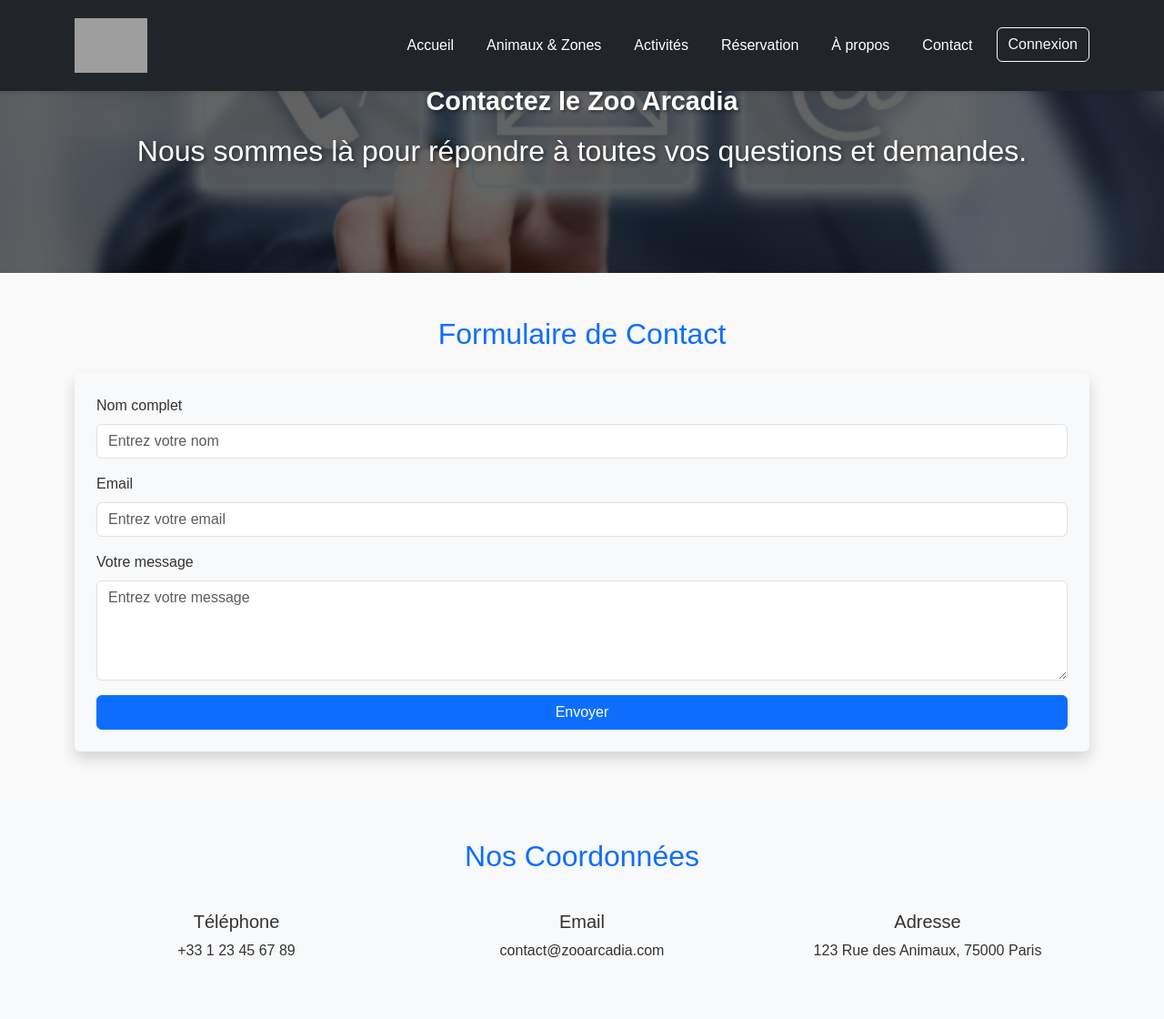
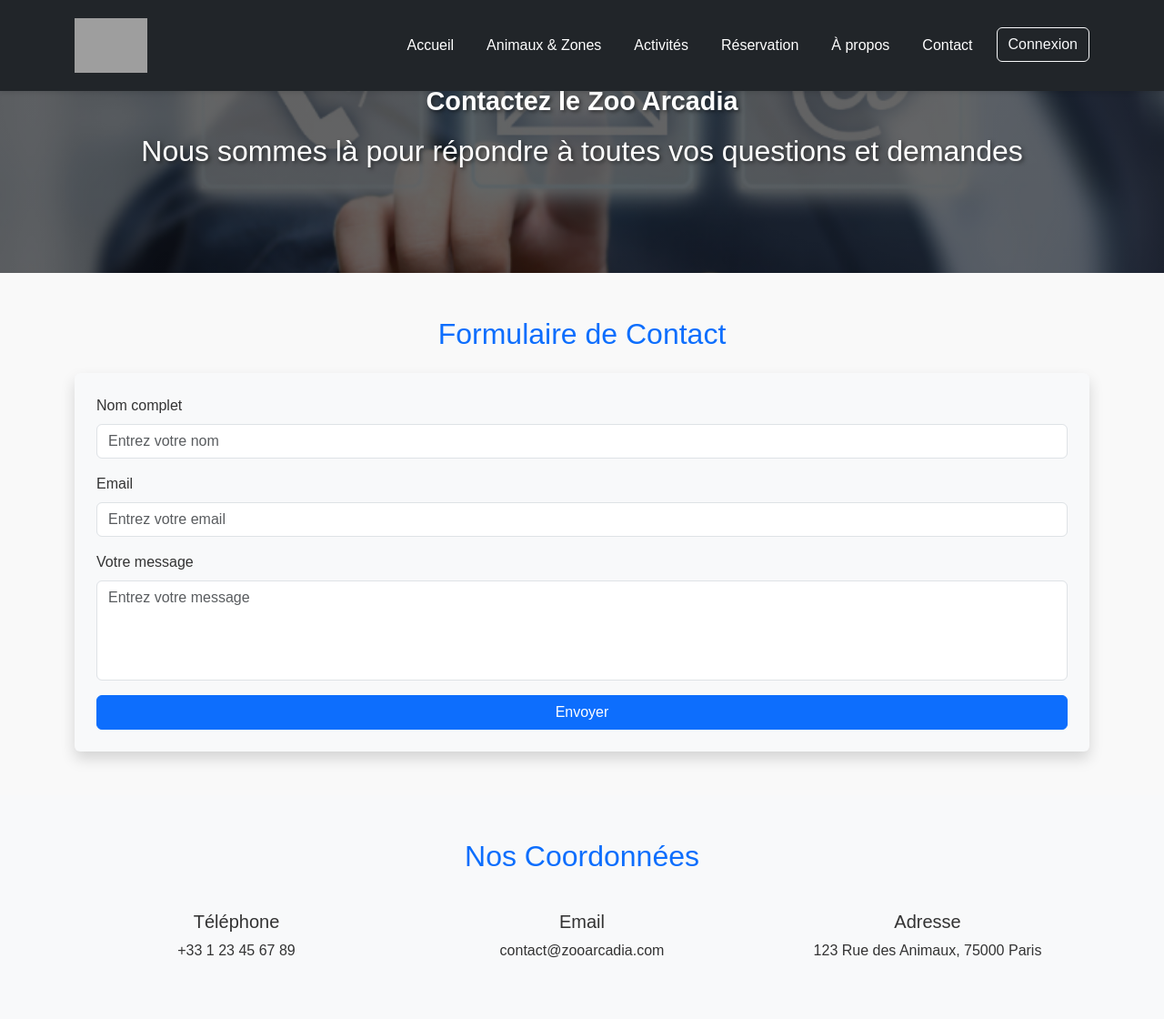
Before and after one commit to lotfi8-dev/www-zoo, a PHP site: page /pages/contact.php in a window 1280 px wide. Shown: the top 1120 px of the page at 91% size. Run offline with PHP 8.4, Linux system fonts and the light colour scheme; grey boxes are pictures that could not be loaded.

Commit message:
contact.php - Fix textarea & typo

```diff
--- a/pages/contact.php
+++ b/pages/contact.php
@@ -60,7 +60,7 @@ if ($_SERVER['REQUEST_METHOD'] == 'POST') {
     <header class="hero-section text-white text-center">
         <div class="container d-flex flex-column justify-content-center align-items-center h-100">
             <h1 class="display-4">Contactez le Zoo Arcadia</h1>
-            <p class="lead">Nous sommes là pour répondre à toutes vos questions et demandes.</p>
+            <p class="lead">Nous sommes là pour répondre à toutes vos questions et demandes</p>
         </div>
     </header>
 
@@ -79,7 +79,7 @@ if ($_SERVER['REQUEST_METHOD'] == 'POST') {
                 </div>
                 <div class="mb-3">
                     <label for="message" class="form-label">Votre message</label>
-                    <textarea class="form-control" id="message" name="message" rows="4" placeholder="Entrez votre message" required></textarea>
+                    <textarea class="form-control" id="message" name="message" rows="4" placeholder="Entrez votre message" style="resize: none;" required ></textarea>
                 </div>
                 <button type="submit" class="btn btn-primary w-100">Envoyer</button>
             </form>
```
